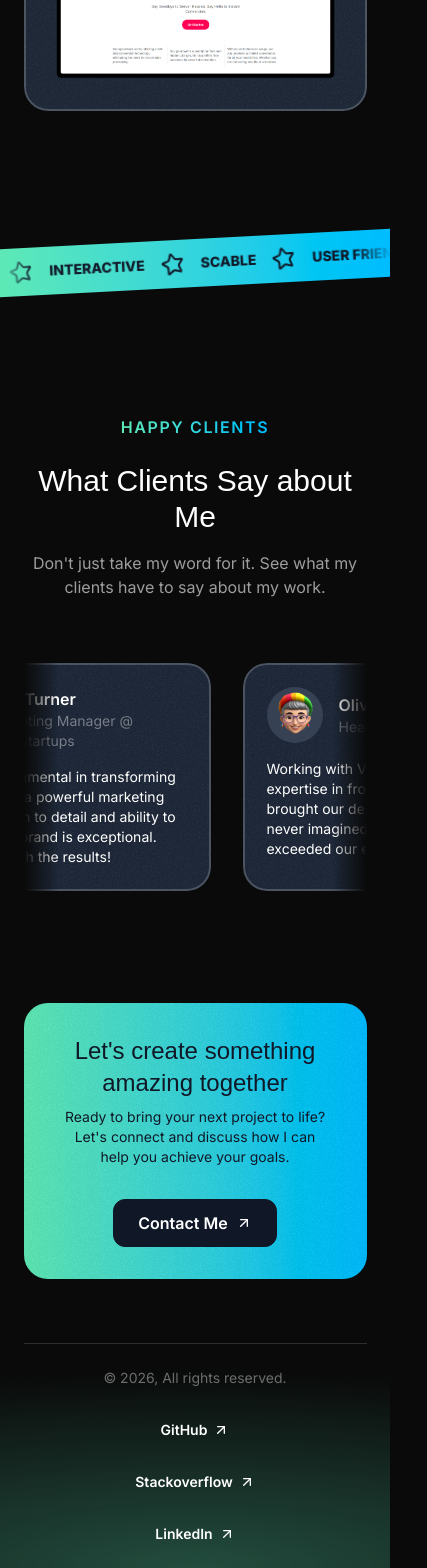
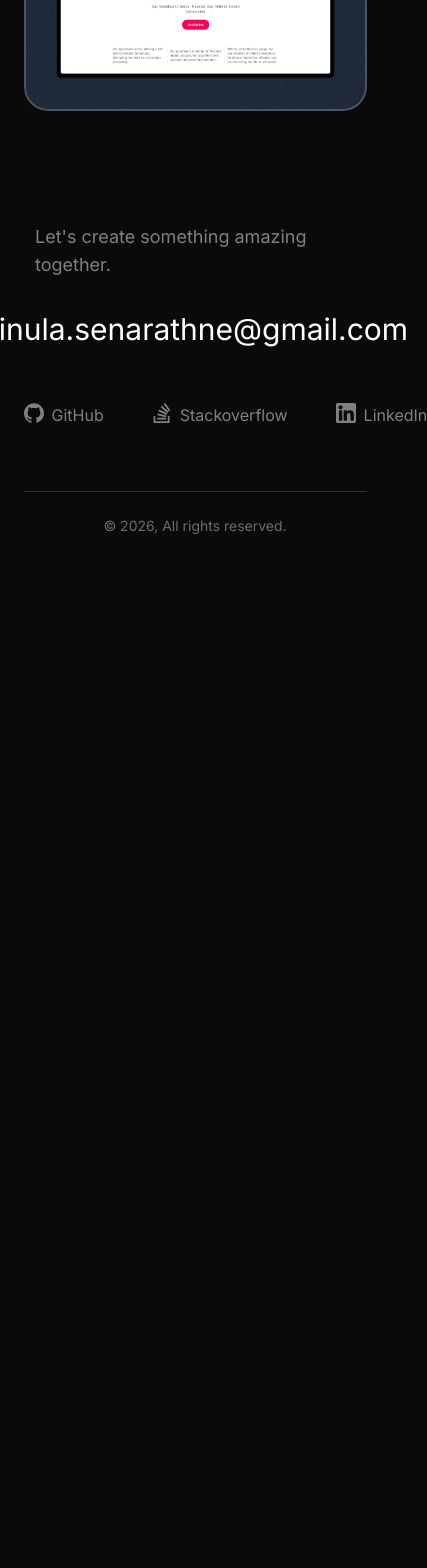
Before and after one commit to vinulays/portfolio, a Next.js app: page / in a window 390 px wide. Shown: the part 6588-8156 px from the top of the page, 427 px wide, since content can reach past the window. After the commit the page ends 7148 px from the top, so only its background shows below. Built offline with nearby package versions, Linux system fonts and the light colour scheme; a web font is replaced by a local one.

Commit message:
feat(contact): add contact me section

```diff
--- a/src/app/page.tsx
+++ b/src/app/page.tsx
@@ -5,9 +5,7 @@ import Footer from "@/sections/Footer";
 import Header from "@/sections/Header";
 import Hero from "@/sections/Hero";
 import Projects from "@/sections/Projects";
-import Tape from "@/sections/Tape";
 import TechStack from "@/sections/TechStack";
-import Testimonials from "@/sections/Testimonials";
 
 export default function Home() {
   return (
@@ -24,10 +22,6 @@ export default function Home() {
 
       <Projects />
 
-      <Tape />
-
-      <Testimonials />
-
       <Contact />
 
       <Footer />
--- /dev/null
+++ b/src/components/SocialMediaLink.tsx
@@ -0,0 +1,16 @@
+interface SocialMediaLinkProps {
+  title: string;
+  href: string;
+  icon: React.ReactNode;
+}
+const SocialMediaLink = ({ title, href, icon }: SocialMediaLinkProps) => {
+  return (
+    <a href={href} target="_blank" className="flex gap-2 cursor-pointer">
+      {icon}
+
+      <span className="text-muted-foreground">{title}</span>
+    </a>
+  );
+};
+
+export default SocialMediaLink;
--- a/src/components/TechIcon.tsx
+++ b/src/components/TechIcon.tsx
@@ -3,7 +3,7 @@
 import { twMerge } from "tailwind-merge";
 
 type TechIconProps = {
-  icon: { path: string; hex: string };
+  icon: { path: string; hex: string; viewBox?: string };
   className?: string;
 };
 
@@ -12,7 +12,7 @@ const TechIcon = ({ icon, className }: TechIconProps) => {
     <div className="fill-muted-foreground items-center">
       <svg
         role="img"
-        viewBox="0 0 24 24"
+        viewBox={icon.viewBox ?? "0 0 24 24"}
         className={twMerge("w-12 h-12 transition duration-300", className)}
       >
         <path d={icon.path} />
--- a/src/sections/Contact.tsx
+++ b/src/sections/Contact.tsx
@@ -1,36 +1,45 @@
-import grainImage from "@/assets/images/grain.jpg";
-import { ArrowUpRightIcon } from "lucide-react";
+import SocialMediaLink from "@/components/SocialMediaLink";
+import TechIcon from "@/components/TechIcon";
+import { siGithub, siStackoverflow } from "simple-icons";
+
+const linkedinIcon = {
+  path: "M347.445,0H34.555C15.471,0,0,15.471,0,34.555v312.889C0,366.529,15.471,382,34.555,382h312.889C366.529,382,382,366.529,382,347.444V34.555C382,15.471,366.529,0,347.445,0z M118.207,329.844c0,5.554-4.502,10.056-10.056,10.056H65.345c-5.554,0-10.056-4.502-10.056-10.056V150.403c0-5.554,4.502-10.056,10.056-10.056h42.806c5.554,0,10.056,4.502,10.056,10.056V329.844z M86.748,123.432c-22.459,0-40.666-18.207-40.666-40.666S64.289,42.1,86.748,42.1s40.666,18.207,40.666,40.666S109.208,123.432,86.748,123.432z M341.91,330.654c0,5.106-4.14,9.246-9.246,9.246H286.73c-5.106,0-9.246-4.14-9.246-9.246v-84.168c0-12.556,3.683-55.021-32.813-55.021c-28.309,0-34.051,29.066-35.204,42.11v97.079c0,5.106-4.139,9.246-9.246,9.246h-44.426c-5.106,0-9.246-4.14-9.246-9.246V149.593c0-5.106,4.14-9.246,9.246-9.246h44.426c5.106,0,9.246,4.14,9.246,9.246v15.655c10.497-15.753,26.097-27.912,59.312-27.912c73.552,0,73.131,68.716,73.131,106.472L341.91,330.654L341.91,330.654z",
+  hex: "0077B7",
+  viewBox: "0 0 382 382",
+};
 
 const Contact = () => {
   return (
     <div id="contact" className="py-16 pt-12 lg:py-24 lg:pt-20">
-      <div className="container">
-        <div className="bg-linear-to-r from-emerald-300 to-sky-400 text-gray-900 py-8 px-10 rounded-3xl text-center md:text-left relative overflow-hidden z-0">
-          <div
-            className="absolute inset-0 opacity-5 -z-10"
-            style={{ backgroundImage: `url(${grainImage.src})` }}
-          ></div>
+      <div className="container space-y-14">
+        <div className="flex flex-col md:flex-row justify-between gap-8 md:gap-16 items-center">
+          <h2 className="font-normal text-lg max-w-xs text-muted-foreground">
+            Let&apos;s create something amazing together.
+          </h2>
 
-          <div className="flex flex-col md:flex-row gap-8 md:gap-16 items-center">
-            <div>
-              <h2 className="font-serif text-2xl md:text-3xl">
-                Let's create something amazing together
-              </h2>
-              <p className="text-sm md:text-base mt-2">
-                Ready to bring your next project to life? Let's connect and
-                discuss how I can help you achieve your goals.
-              </p>
-            </div>
+          <button className="text-3xl items-center">
+            <a href="mailto:vinulapc@gmail.com">vinula.senarathne@gmail.com</a>
+          </button>
+        </div>
 
-            <div>
-              <button className="text-white bg-gray-900 inline-flex gap-2 items-center px-6 h-12 rounded-xl w-max border border-gray-900">
-                <a href="mailto:vinulapc@gmail.com" className="font-semibold">
-                  Contact Me
-                </a>
-                <ArrowUpRightIcon className="size-4" />
-              </button>
-            </div>
-          </div>
+        <div className="flex gap-12 text-muted-foreground">
+          <SocialMediaLink
+            title="GitHub"
+            icon={<TechIcon icon={siGithub} className="h-5 w-5" />}
+            href="https://github.com/vinulays"
+          />
+
+          <SocialMediaLink
+            title="Stackoverflow"
+            icon={<TechIcon icon={siStackoverflow} className="h-5 w-5" />}
+            href="https://stackoverflow.com/users/16999008/vinula-senarathne"
+          />
+
+          <SocialMediaLink
+            title="LinkedIn"
+            icon={<TechIcon icon={linkedinIcon} className="h-5 w-5" />}
+            href="https://www.linkedin.com/in/vinula-senarathne"
+          />
         </div>
       </div>
     </div>
--- a/src/sections/Footer.tsx
+++ b/src/sections/Footer.tsx
@@ -1,39 +1,12 @@
-import { ArrowUpRightIcon } from "lucide-react";
-
-const footerLinks = [
-  { title: "GitHub", href: "https://github.com/vinulays" },
-  {
-    title: "Stackoverflow",
-    href: "https://stackoverflow.com/users/16999008/vinula-senarathne",
-  },
-  { title: "LinkedIn", href: "https://www.linkedin.com/in/vinula-senarathne/" },
-];
-
 const Footer = () => {
   const currentYear = new Date().getFullYear();
+
   return (
     <footer className="relative overflow-x-clip">
-      <div className="absolute h-100 w-400 bottom-0 left-1/2 -translate-x-1/2 bg-emerald-300/30 mask-[radial-gradient(50%_50%_at_bottom_center,black,transparent)] -z-10"></div>
       <div className="container">
         <div className="border-t border-white/15 py-6 text-sm flex flex-col md:flex-row md:justify-between gap-8 items-center">
           <div className="text-white/40">
             &copy; {currentYear}, All rights reserved.
-          </div>
-
-          <div>
-            <nav className="flex flex-col md:flex-row items-center gap-8">
-              {footerLinks.map((link) => (
-                <a
-                  href={link.href}
-                  key={link.title}
-                  className="inline-flex items-center gap-1.5"
-                >
-                  <span className="font-semibold">{link.title}</span>
-
-                  <ArrowUpRightIcon className="size-4" />
-                </a>
-              ))}
-            </nav>
           </div>
         </div>
       </div>
--- a/src/sections/Projects.tsx
+++ b/src/sections/Projects.tsx
@@ -13,6 +13,7 @@ import SectionHeader from "@/components/SectionHeader";
 import Card from "@/components/Card";
 import { useEffect, useState } from "react";
 import { ArrowUpRightIcon, CheckCircleIcon } from "lucide-react";
+
 const portfolioProjects = [
   {
     id: 1,
```
Also changed, not shown: src/assets/icons/linkedin.svg (added).
